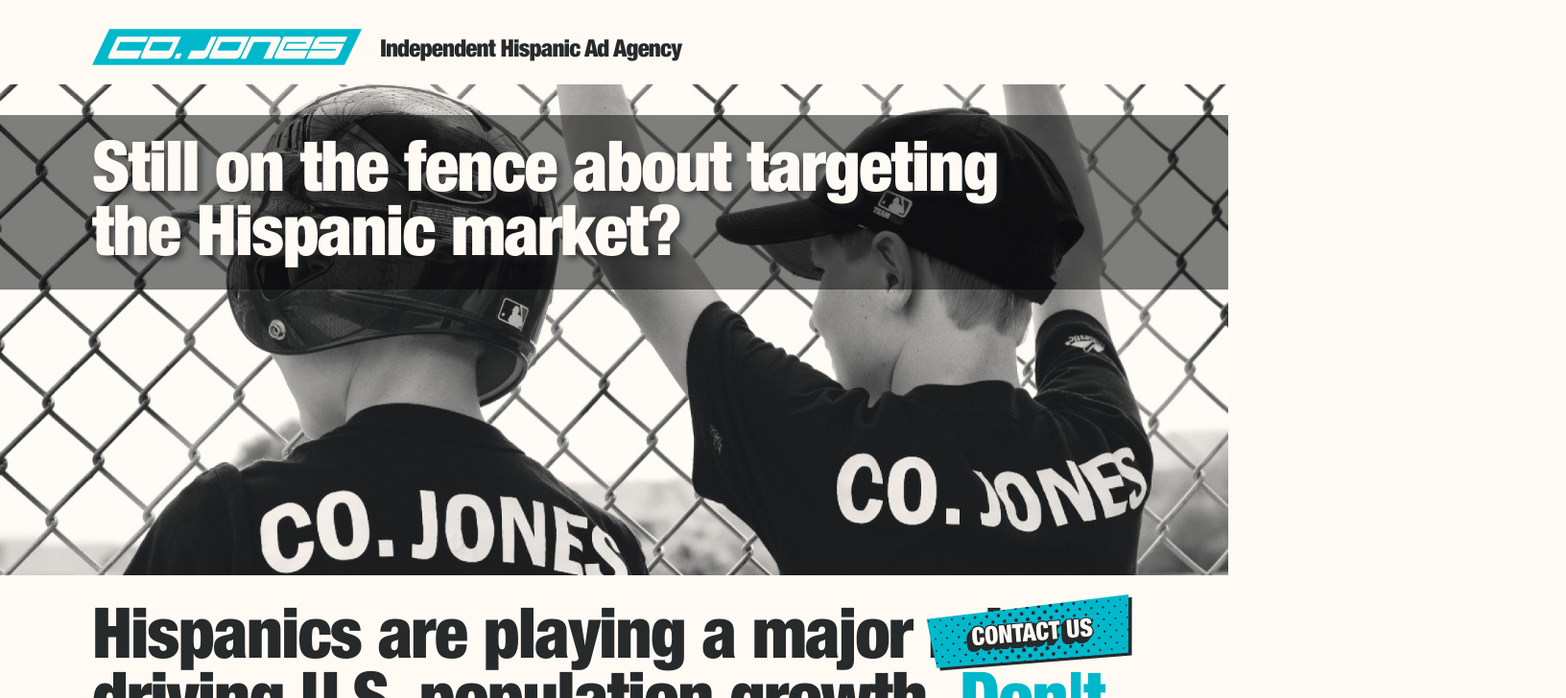
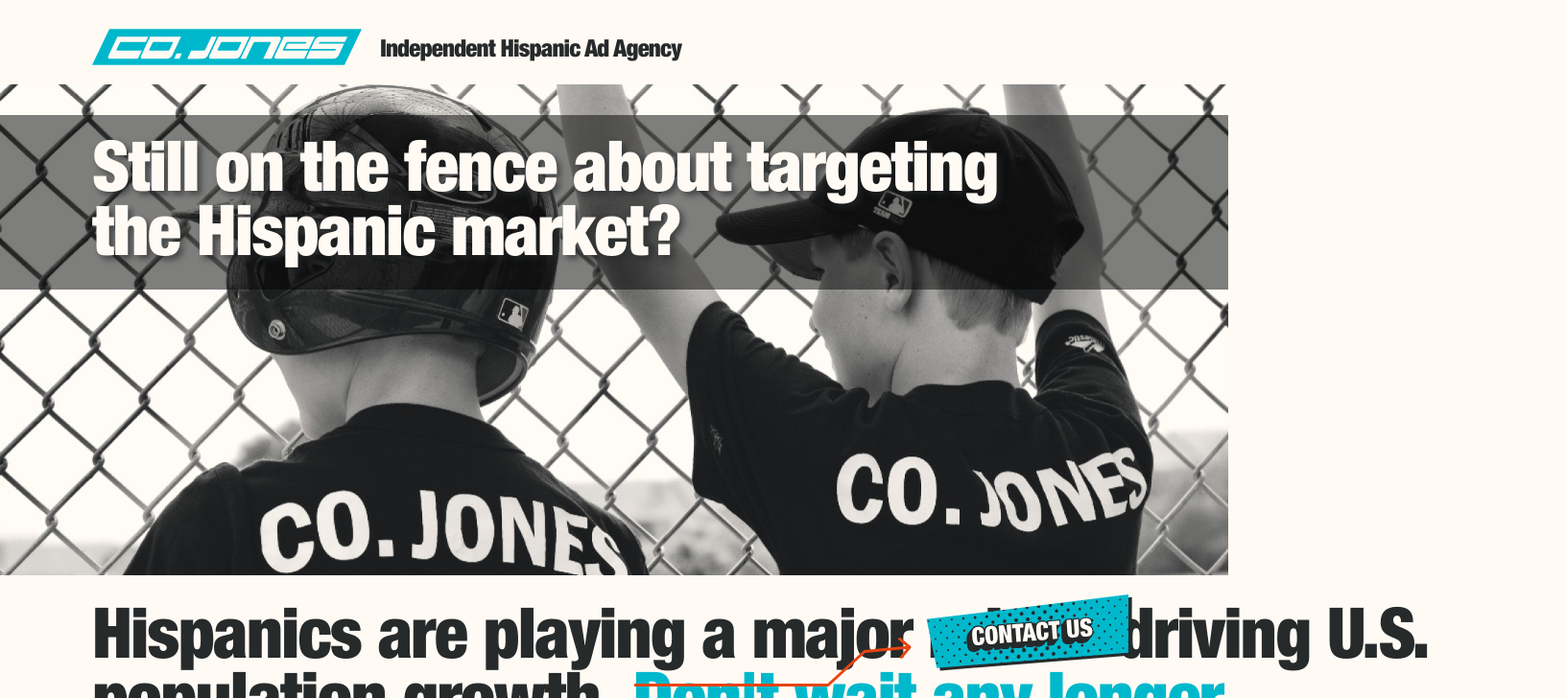
Before and after one commit to BBorrat/cojones-website, a Next.js app: page / in a window 1280 px wide. Shown: the top 728 px of the page at 96% size, 1632 px wide, since content can reach past the window. Built offline with nearby package versions, Linux system fonts and the light colour scheme.

Commit message:
Se agregó el cta arrow

```diff
--- a/pages/index.js
+++ b/pages/index.js
@@ -3,9 +3,11 @@
 import Link from 'next/link'
 
 // Components
+import { Header } from '../components/Header'
 import { Headline } from '../components/Headline'
 import { BackgroundImage } from '../components/BackgroundImage'
-import { Header } from '../components/Header'
+import { LinkButton } from '../components/LinkButton'
+import { LinkButtonTargetBlank } from '../components/LinkButtonTargetBlank'
 import { Footer } from '../components/Footer'
 
 // Images
@@ -45,6 +47,7 @@
 import toyota from '../public/images/toyota.jpg'
 import greyhound from '../public/images/greyhound.jpg'
 import senorRico from '../public/images/senor-rico.jpg'
+import ctaArrow from '../public/images/cta-arrow.svg'
 
 // Buttons large images
 import contactBtnLargeDefault from '../public/images/btn-large-contact-default.svg'
@@ -75,8 +78,7 @@
 import shopBtSmalldHover from '../public/images/btn-small-shop-hover.svg'
 import submitBtnSmallDefault from '../public/images/btn-small-submit-default.svg'
 import submitBtnSmallHover from '../public/images/btn-small-submit-hover.svg'
-import { LinkButton } from '../components/LinkButton'
-import { LinkButtonTargetBlank } from '../components/LinkButtonTargetBlank'
+
 
 // Website
 export default function Home() {
@@ -103,12 +105,21 @@
           />
 
           <div className="cta__container home__hero__cta__container">
-            <h2 className="cta__text">Hispanics are playing a major role in driving U.S. population growth.<span className="blue"> Don't wait any longer.</span> </h2>
+            <h2 className="cta__text home__hero__cta__text">Hispanics are playing a major role in driving U.S. population growth.<span className="blue"> Don't wait any longer.</span> </h2>
             <div className="home__hero__cta__link-button__container">
               <LinkButton
                 href="#cta"
                 src={contactBtnLargeDefault}
               />
+            </div>
+            <div className='home__hero__cta__arrow__container'>
+              <div className="home__hero__cta__arrow">
+                <Image
+                  src={ctaArrow}
+                  layout='fixed'
+                />
+              </div>
+
             </div>
           </div>
         </section>
--- a/styles/pages/_home.scss
+++ b/styles/pages/_home.scss
@@ -24,10 +24,24 @@
     &__cta__container {
         position: relative;
 
+        .home__hero__cta__text {
+            width: 102rem;
+        }
+
         .home__hero__cta__link-button__container {
             position: absolute;
             right: 6rem;
             bottom: 6rem;
+        }
+
+        .home__hero__cta__arrow__container {
+            position: absolute;
+            display: flex;
+            justify-content: flex-end;
+            right: 20.6rem;
+            bottom: 5rem;
+            left: 41.3rem;
+            overflow: hidden;
         }
     }
 }
```
Also changed, not shown: public/images/cta-arrow.svg (added).
